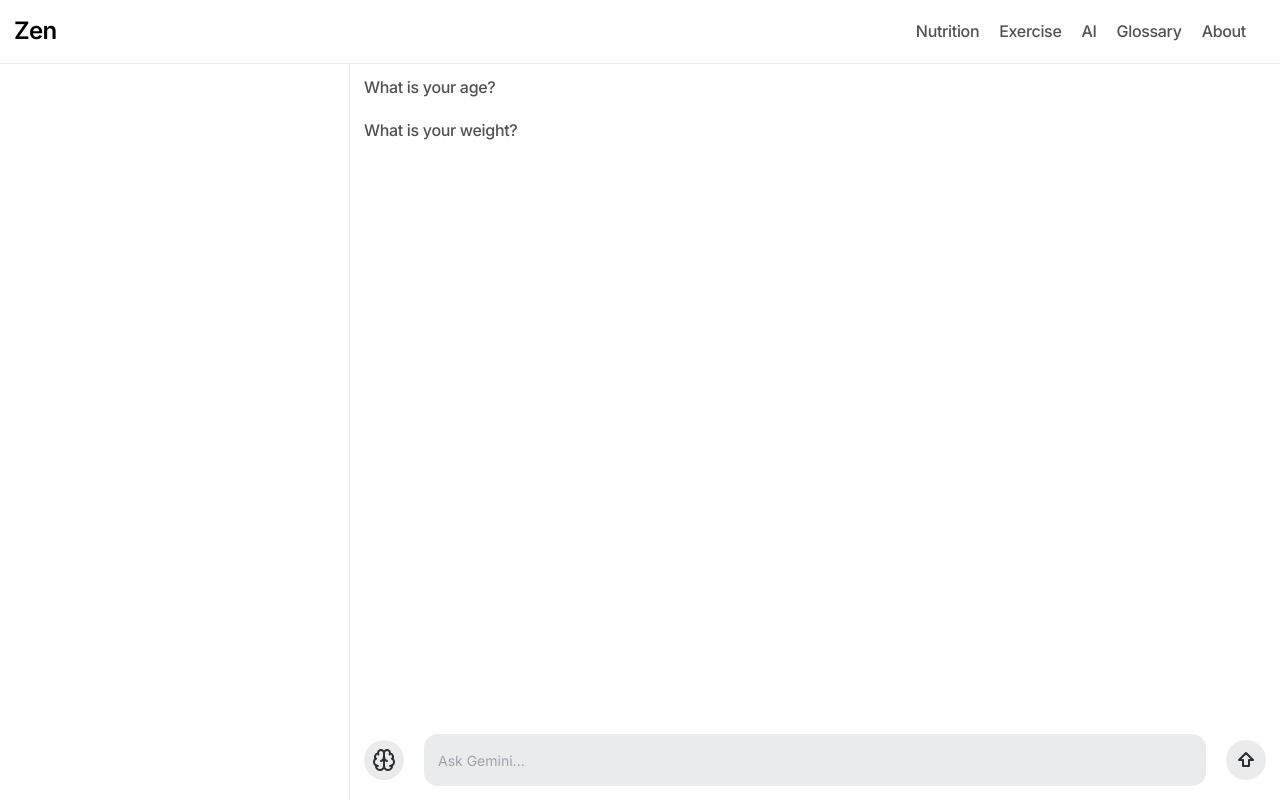
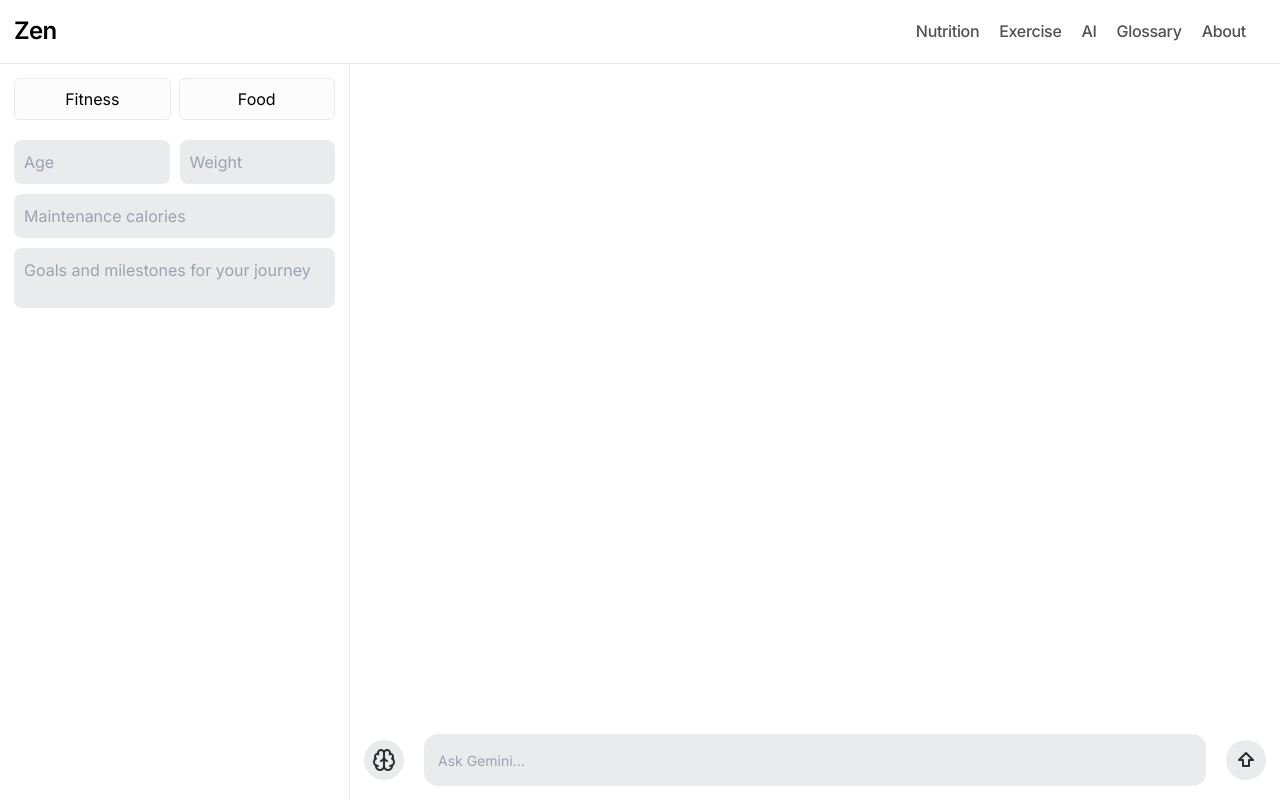
Before and after one commit to devjdn/health-app, a Next.js app in the folder site/: page /ai in a window 1280 px wide. Built offline with nearby package versions, Linux system fonts and the light colour scheme.

Commit message:
adding default inputs to ai sidebar, both of us going over api ideas and documentation and how we will implement it
Co-authored-by: AidZC <AidZC@users.noreply.github.com>

```diff
--- a/site/app/ai/layout.tsx
+++ b/site/app/ai/layout.tsx
@@ -9,7 +9,7 @@ export const metadata: Metadata = {
 
 export default function Layout({ children }: { children: React.ReactNode }) {
   return (
-    <div className="flex h-[calc(100vh-64px)]">
+    <div className="ai-page">
         <GlobalSidebar />
         {children}
     </div>
--- a/site/app/ai/page.tsx
+++ b/site/app/ai/page.tsx
@@ -5,18 +5,6 @@ export default function AI() {
     return(
         <section className="ai-section">
             <ul>
-                <li>
-                    <div className="question">
-                        <p>What is your age?</p>
-                    </div>
-                    <input type="number" />
-                </li>
-                <li>
-                    <div className="question">
-                        <p>What is your weight?</p>
-                    </div>
-                    <input type="number" />
-                </li>
             </ul>
             <div className="ai-input">
                 <button className="prompt-menu-btn"><BrainIcon /></button>
--- a/site/app/globals.css
+++ b/site/app/globals.css
@@ -234,7 +234,7 @@ form.search-bar input:focus ~ label[for=search], form.search-bar input:not(:empt
 
 .global-sidebar {
   padding: 14px;
-  min-width: 350px;
+  width: 350px;
   border-right: var(--border);
 }
 
@@ -280,6 +280,71 @@ section.ai-section .ai-input .ai-text-wrapper textarea {
 }
 section.ai-section .ai-input .ai-text-wrapper textarea:focus {
   outline: none;
+}
+
+.ai-page {
+  display: grid;
+  grid-template-columns: 350px 1fr;
+  height: calc(100vh - 64px);
+}
+
+.prompt-form {
+  display: flex;
+  flex-direction: column;
+  gap: var(--gap);
+}
+.prompt-form .tab-btns {
+  display: flex;
+  gap: 8px;
+}
+.prompt-form .tab-btns button.tab {
+  width: 100%;
+  text-align: center;
+  cursor: pointer;
+  background-color: var(--btn);
+  color: var(--btn-text);
+  border: var(--border);
+  border-radius: 6px;
+  padding: 8px;
+}
+.prompt-form .inputs {
+  display: grid;
+  grid-template-columns: repeat(2, 1fr);
+  gap: 10px;
+}
+.prompt-form .inputs input, .prompt-form .inputs textarea {
+  border-radius: 8px;
+  background: var(--textarea);
+  color: var(--textarea-text);
+  border: none;
+  padding: 10px;
+  width: 100%;
+}
+.prompt-form .inputs #calories {
+  grid-area: 2/1/3/3;
+}
+.prompt-form .inputs #goals {
+  grid-area: 3/1/auto/3;
+}
+.prompt-form .inputs input:invalid {
+  outline: rgba(255, 0, 0, 0.7411764706) 2px groove;
+}
+.prompt-form .inputs textarea {
+  height: 60px;
+  resize: none;
+}
+.prompt-form .inputs .generate-button {
+  background-color: #2c6791;
+  color: white;
+  padding: 2%;
+  border: none;
+  border-radius: 5px;
+  cursor: pointer;
+  width: 100%;
+}
+.prompt-form .inputs .form-group {
+  margin-bottom: 20px;
+  font-weight: 600;
 }
 
 @layer utilities {
--- a/site/app/globals.scss
+++ b/site/app/globals.scss
@@ -289,7 +289,7 @@ form.search-bar{
 
 .global-sidebar{
   padding: 14px;
-  min-width: 350px;
+  width: 350px;
   border-right: var(--border);
 }
 
@@ -340,6 +340,83 @@ section.ai-section{
       }
     }
   }
+}
+
+.ai-page{
+  display: grid;
+  grid-template-columns: 350px 1fr;
+  height: calc(100vh - 64px);
+}
+
+.prompt-form {
+  display: flex;
+  flex-direction: column;
+  gap: var(--gap);
+
+  .tab-btns {
+    display: flex;
+    gap: 8px;
+
+    button.tab {
+      width: 100%;
+      text-align: center;
+      cursor: pointer;
+      background-color: var(--btn);
+      color: var(--btn-text);
+      border: var(--border);
+      border-radius: 6px;
+      padding: 8px;
+
+      // &.active {
+      //   background-color: #2c6791;
+      //   color: #fff;
+      // }
+    }
+  }
+
+  .inputs{
+    display: grid;
+    grid-template-columns: repeat(2, 1fr);
+    gap: 10px;
+
+    input,textarea {
+      border-radius: 8px;
+      background: var(--textarea);
+      color: var(--textarea-text);
+      border: none;
+      padding: 10px;
+      width: 100%;
+    }
+    #calories{
+      grid-area: 2 / 1 / 3 / 3;
+    }
+    #goals{
+      grid-area: 3 / 1 / auto / 3;
+    }
+    input:invalid{
+      outline: #ff0000bd 2px groove;
+    }
+
+    textarea {
+      height: 60px;
+      resize: none;
+    }
+    .generate-button {
+      background-color: #2c6791;
+      color: white;
+      padding: 2%;
+      border: none;
+      border-radius: 5px;
+      cursor: pointer;
+      width: 100%;
+    }
+
+    .form-group {
+      margin-bottom: 20px;
+      font-weight: 600;
+    }
+  }
+
 }
 
 
--- a/site/app/ui/global-sidebar.tsx
+++ b/site/app/ui/global-sidebar.tsx
@@ -3,7 +3,18 @@
 export default function GlobalSidebar() {
     return(
         <div className="global-sidebar">
-
+            <div className="prompt-form">
+                <div className="tab-btns">
+                    <button className="tab active" id="fitnessTab">Fitness</button>
+                    <button className="tab" id="foodTab">Food</button>
+                </div>
+                <div className="inputs">
+                    <input type="number" id="age" name="age" min={11} max={100} placeholder="Age"/>
+                    <input min={40} type="number" id="weight" name="weight" placeholder="Weight"/>
+                    <input type="number" id="calories" name="calories" placeholder="Maintenance calories" min={0}/>
+                    <textarea id="goals" name="goals" placeholder="Goals and milestones for your journey"></textarea>
+                </div>
+            </div>
         </div>
     );
 }
```
Also changed, not shown: 1 other file (tests, documents, lock files or other folders).
